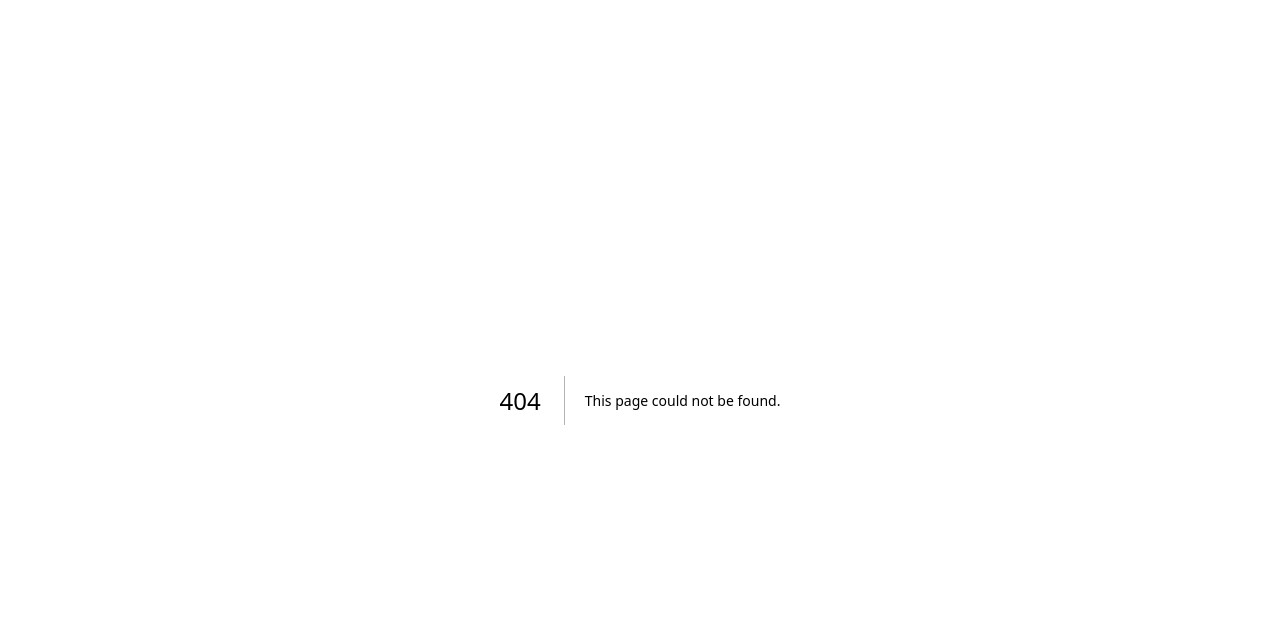
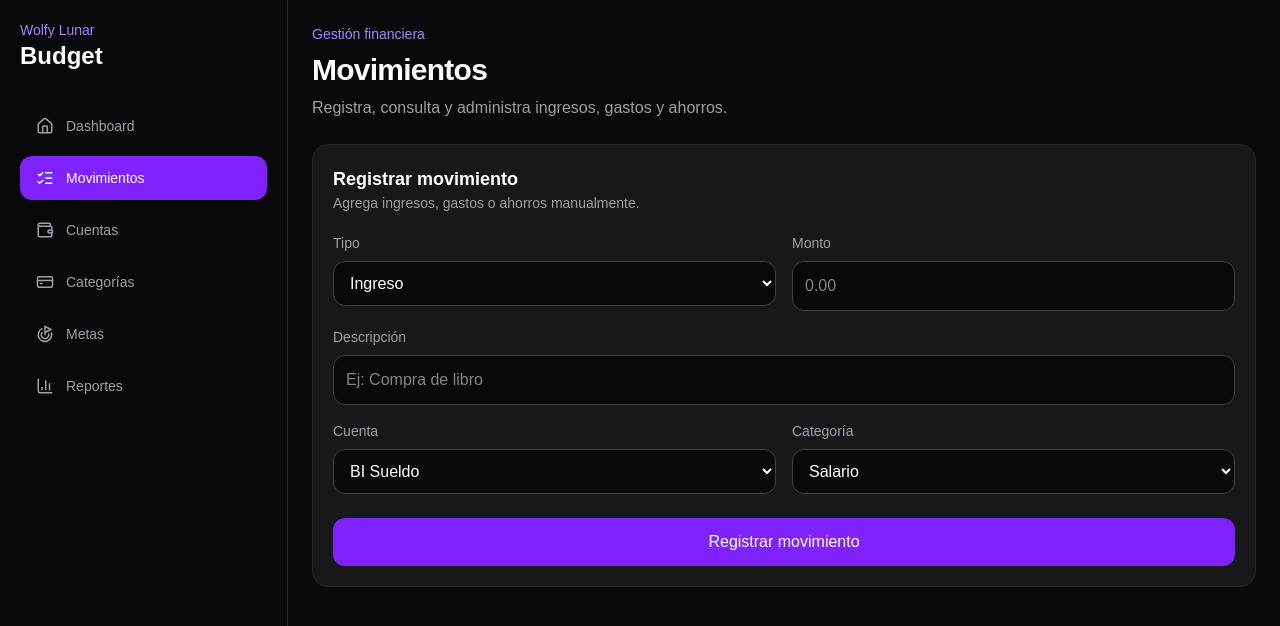
Before and after one commit to 201801392ByronOvalle/WolfyLunarBudget, a Next.js app in the folder web/: page /movimientos in a window 1280 px wide. Before the commit this address had no page. Shown: the top 626 px of the page. Built offline with nearby package versions, Linux system fonts and the light colour scheme.

Commit message:
feat: vista de movimientos crear inicial de movimientos y vista con plantilla

```diff
--- /dev/null
+++ b/web/app/movimientos/page.tsx
@@ -0,0 +1,18 @@
+// app/movimientos/page.tsx
+import AppShell from "@/components/layout/AppShell";
+import PageHeader from "@/components/layout/PageHeader";
+import CreateMovementForm from "@/components/movimientos/CreateMovementForm";
+
+export default function MovimientosPage() {
+    return (
+        <AppShell>
+            <PageHeader
+                eyebrow="Gestión financiera"
+                title="Movimientos"
+                description="Registra, consulta y administra ingresos, gastos y ahorros."
+            />
+
+            <CreateMovementForm />
+        </AppShell>
+    );
+}
--- /dev/null
+++ b/web/components/movimientos/CreateMovementForm.tsx
@@ -0,0 +1,96 @@
+// web/components/movimientos/CreateMovementForm.tsx
+export default function CreateMovementForm() {
+    return (
+        <section className="rounded-2xl border border-zinc-800 bg-zinc-900 p-5">
+            <div className="mb-5">
+                <h2 className="text-lg font-semibold">
+                    Registrar movimiento
+                </h2>
+
+                <p className="text-sm text-zinc-400">
+                    Agrega ingresos, gastos o ahorros manualmente.
+                </p>
+            </div>
+
+            <form className="grid gap-4">
+                <div className="grid gap-4 md:grid-cols-2">
+                    {/* Tipo */}
+                    <div className="flex flex-col gap-2">
+                        <label className="text-sm text-zinc-400">
+                            Tipo
+                        </label>
+
+                        <select className="rounded-xl border border-zinc-700 bg-zinc-950 p-3 outline-none transition focus:border-violet-500">
+                            <option>Ingreso</option>
+                            <option>Gasto</option>
+                            <option>Ahorro</option>
+                        </select>
+                    </div>
+
+                    {/* Monto */}
+                    <div className="flex flex-col gap-2">
+                        <label className="text-sm text-zinc-400">
+                            Monto
+                        </label>
+
+                        <input
+                            type="number"
+                            placeholder="0.00"
+                            className="rounded-xl border border-zinc-700 bg-zinc-950 p-3 outline-none transition focus:border-violet-500"
+                        />
+                    </div>
+                </div>
+
+                {/* Descripción */}
+                <div className="flex flex-col gap-2">
+                    <label className="text-sm text-zinc-400">
+                        Descripción
+                    </label>
+
+                    <input
+                        type="text"
+                        placeholder="Ej: Compra de libro"
+                        className="rounded-xl border border-zinc-700 bg-zinc-950 p-3 outline-none transition focus:border-violet-500"
+                    />
+                </div>
+
+                <div className="grid gap-4 md:grid-cols-2">
+                    {/* Cuenta */}
+                    <div className="flex flex-col gap-2">
+                        <label className="text-sm text-zinc-400">
+                            Cuenta
+                        </label>
+
+                        <select className="rounded-xl border border-zinc-700 bg-zinc-950 p-3 outline-none transition focus:border-violet-500">
+                            <option>BI Sueldo</option>
+                            <option>BAC Ahorro General</option>
+                            <option>BAC Viaje</option>
+                            <option>Gastos y Hobbies</option>
+                        </select>
+                    </div>
+
+                    {/* Categoría */}
+                    <div className="flex flex-col gap-2">
+                        <label className="text-sm text-zinc-400">
+                            Categoría
+                        </label>
+
+                        <select className="rounded-xl border border-zinc-700 bg-zinc-950 p-3 outline-none transition focus:border-violet-500">
+                            <option>Salario</option>
+                            <option>Comida</option>
+                            <option>Libros</option>
+                            <option>Juegos</option>
+                        </select>
+                    </div>
+                </div>
+
+                <button
+                    type="submit"
+                    className="mt-2 rounded-xl bg-violet-600 px-4 py-3 font-medium transition hover:bg-violet-500"
+                >
+                    Registrar movimiento
+                </button>
+            </form>
+        </section>
+    );
+}
--- /dev/null
+++ b/web/components/movimientos/MovementsTable.tsx
@@ -0,0 +1 @@
+// components/movimientos/MovementsTable.tsx
```
